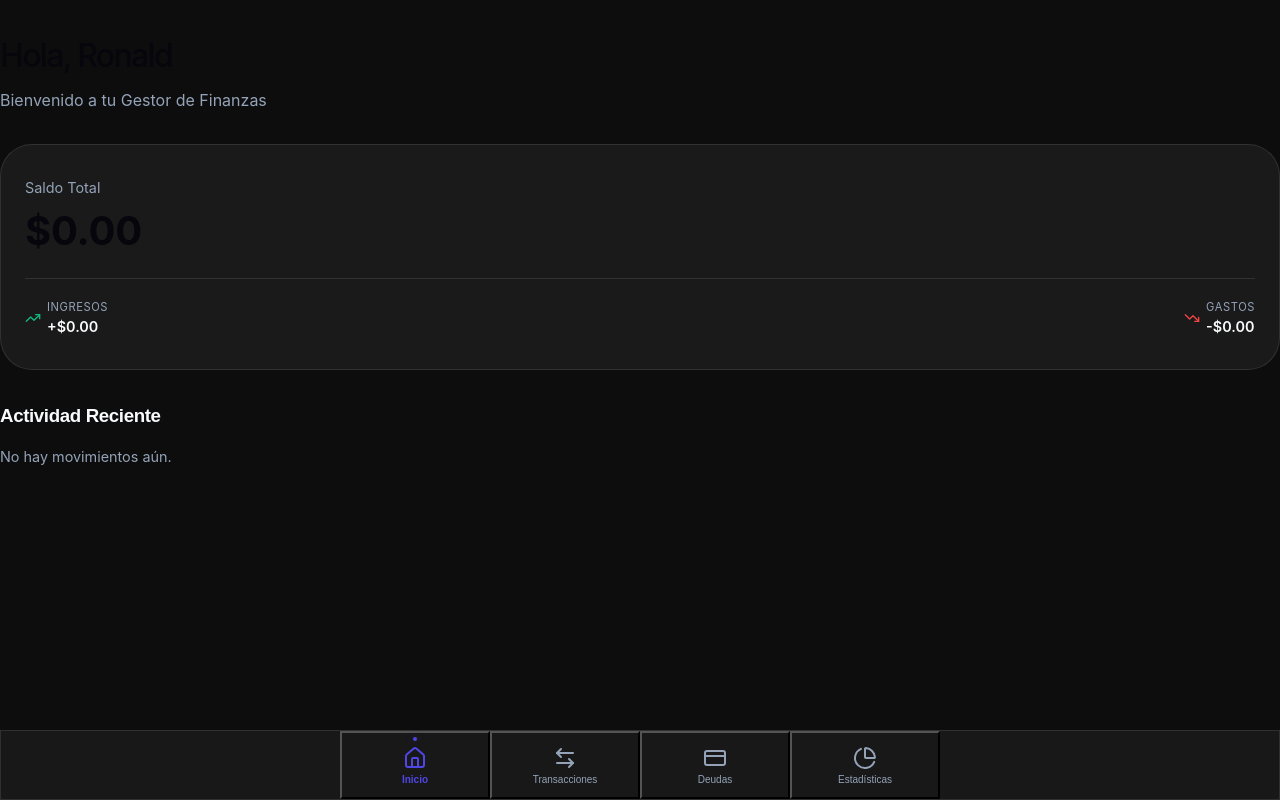
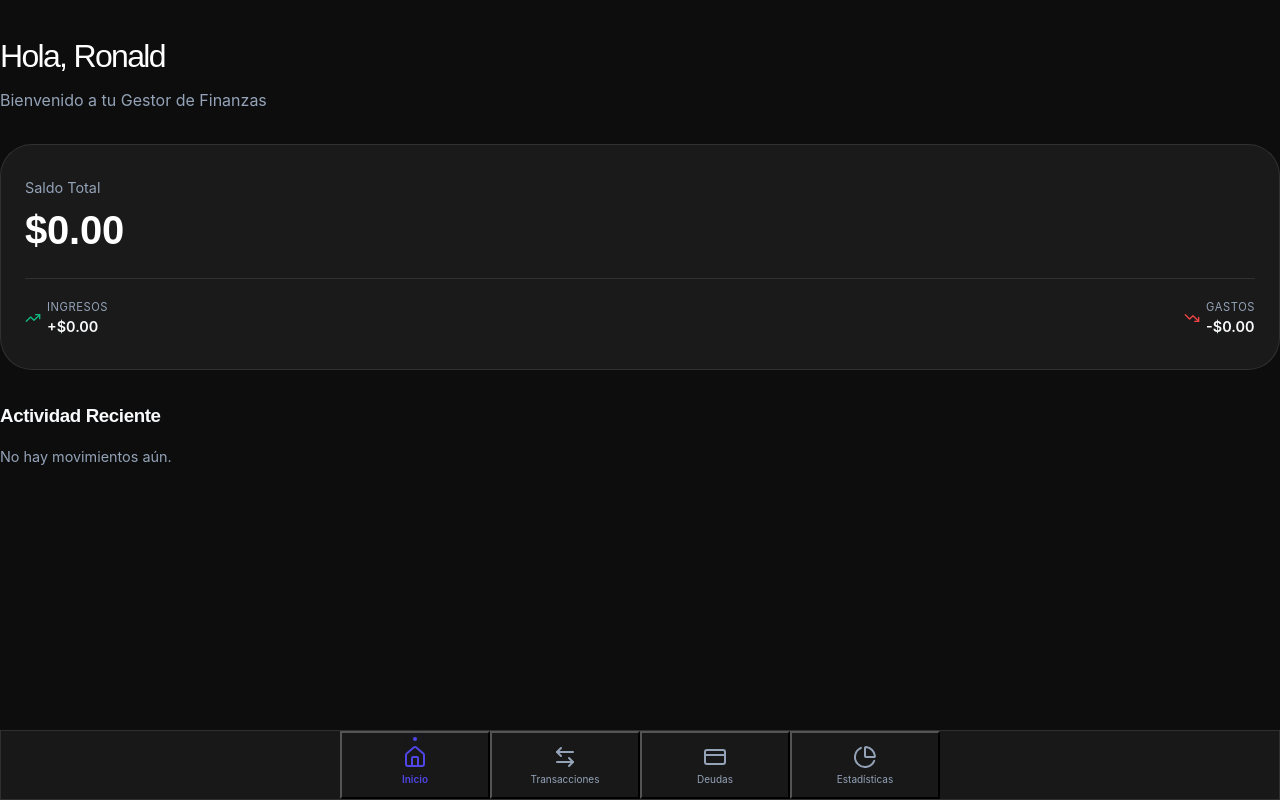
Before and after one commit to zenteksas/financialapp, a React (Vite) app in the folder FinanceApp/: page / in a window 1280 px wide. Built offline with nearby package versions, Linux system fonts and the light colour scheme.

Commit message:
UI Fix: Corrigiendo visibilidad de textos en modo oscuro

```diff
--- a/FinanceApp/src/index.css
+++ b/FinanceApp/src/index.css
@@ -1,13 +1,4 @@
 :root {
-  --text: #6b6375;
-  --text-h: #08060d;
-  --bg: #fff;
-  --border: #e5e4e7;
-  --code-bg: #f4f3ec;
-  --accent: #aa3bff;
-  --accent-bg: rgba(170, 59, 255, 0.1);
-  --accent-border: rgba(170, 59, 255, 0.5);
-  --social-bg: rgba(244, 243, 236, 0.5);
   --bg-color: #0d0d0d;
   --surface-color: #1a1a1a;
   --surface-hover: #252525;
@@ -18,6 +9,7 @@
   --danger: #ef4444;
   --text-main: #f8fafc;
   --text-muted: #94a3b8;
+  --text-heading: #ffffff;
   --glass-bg: rgba(30, 30, 30, 0.7);
   --glass-border: rgba(255, 255, 255, 0.1);
   --nav-height: 70px;
@@ -73,9 +65,9 @@ h1, h2, h3, h4, .font-heading {
 
 h1,
 h2 {
-  font-family: var(--heading);
+  font-family: 'Outfit', sans-serif;
   font-weight: 500;
-  color: var(--text-h);
+  color: var(--text-heading);
 }
 
 h1 {
@@ -102,15 +94,20 @@ p {
 
 code,
 .counter {
-  font-family: var(--mono);
+  font-family: monospace;
   display: inline-flex;
   border-radius: 4px;
-  color: var(--text-h);
+  color: var(--text-heading);
 }
 
 code {
   font-size: 15px;
   line-height: 135%;
   padding: 4px 8px;
-  background: var(--code-bg);
+  background: rgba(255, 255, 255, 0.05);
 }
+
+button, input, select, textarea {
+  color: inherit;
+  font-family: inherit;
+}
```
